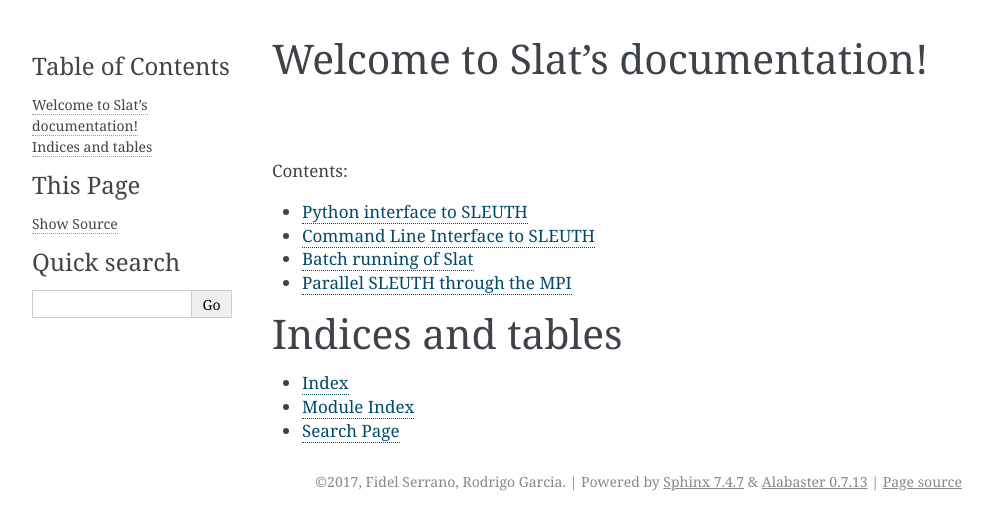
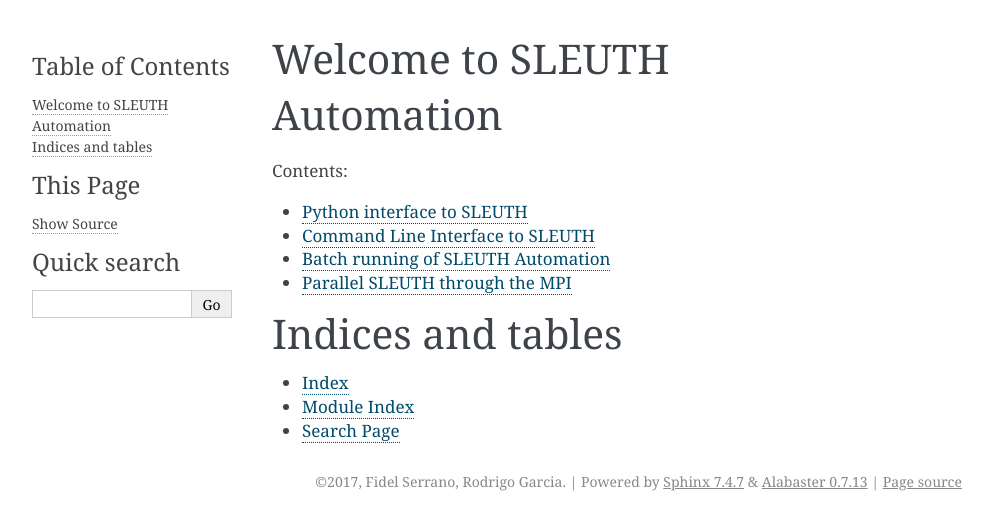
Before and after one commit to sostenibilidad-unam/sleuth_automation, a Sphinx documentation site: the page built from doc/index.rst, in a window 1280 px wide. Shown: the top 530 px of the page, without its empty margins (148-1140 px from the left). Built offline with Sphinx 7.4.7, drawn with Linux system fonts in a browser that asks for light colours.

Commit message:
rename slat as sleuth automation

```diff
--- a/doc/api.rst
+++ b/doc/api.rst
@@ -2,7 +2,7 @@
  Python interface to SLEUTH
 ============================
 
-Slat wraps SLEUTH in a Python interface. Optionally it may use MPI or
+SLEUTH Automation wraps SLEUTH in a Python interface. Optionally it may use MPI or
 HT-Condor for parallelization.
 
-.. autofunction:: slat.calibrate
+   # .. autofunction:: slat.calibrate
--- a/doc/batch.rst
+++ b/doc/batch.rst
@@ -1,5 +1,5 @@
 =======================
- Batch running of Slat
+ Batch running of SLEUTH Automation
 =======================
 
 If available Slat may run SLEUTH jobs through a HT-Condor.
--- a/doc/conf.py
+++ b/doc/conf.py
@@ -50,7 +50,7 @@ source_suffix = '.rst'
 master_doc = 'index'
 
 # General information about the project.
-project = 'Slat'
+project = 'SLEUTH Automation'
 copyright = '2017, Fidel Serrano, Rodrigo Garcia'
 author = 'Fidel Serrano, Rodrigo Garcia'
 
@@ -104,7 +104,7 @@ html_static_path = ['_static']
 # -- Options for HTMLHelp output ------------------------------------------
 
 # Output file base name for HTML help builder.
-htmlhelp_basename = 'Slatdoc'
+htmlhelp_basename = 'sleuth_automation_doc'
 
 
 # -- Options for LaTeX output ---------------------------------------------
@@ -131,7 +131,7 @@ latex_elements = {
 # (source start file, target name, title,
 #  author, documentclass [howto, manual, or own class]).
 latex_documents = [
-    (master_doc, 'Slat.tex', 'Slat Documentation',
+    (master_doc, 'Slat.tex', 'SLEUTH Automation Documentation',
      'Fidel Serrano, Rodrigo Garcia', 'manual'),
 ]
 
@@ -141,7 +141,7 @@ latex_documents = [
 # One entry per manual page. List of tuples
 # (source start file, name, description, authors, manual section).
 man_pages = [
-    (master_doc, 'slat', 'Slat Documentation',
+    (master_doc, 'sleuth_automation', 'SLEUTH Automation Documentation',
      [author], 1)
 ]
 
@@ -152,7 +152,7 @@ man_pages = [
 # (source start file, target name, title, author,
 #  dir menu entry, description, category)
 texinfo_documents = [
-    (master_doc, 'Slat', 'Slat Documentation',
-     author, 'Slat', 'One line description of project.',
+    (master_doc, 'SLEUTH Automation', 'SLEUTH Automation Documentation',
+     author, 'SLEUTH AUtomation', 'Python wrapper for SLEUTH.',
      'Miscellaneous'),
 ]
--- a/doc/index.rst
+++ b/doc/index.rst
@@ -3,7 +3,7 @@
    You can adapt this file completely to your liking, but it should at least
    contain the root `toctree` directive.
 
-Welcome to Slat's documentation!
+Welcome to SLEUTH Automation
 ================================
 
 .. toctree::
```
Also changed, not shown: 1 other file.
